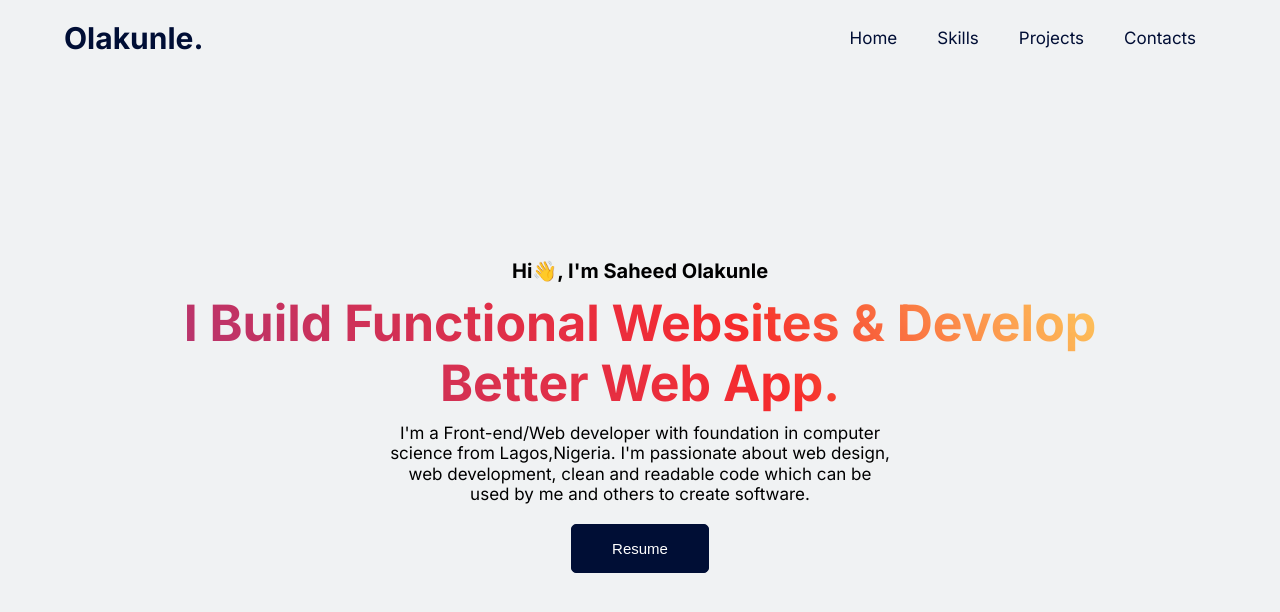
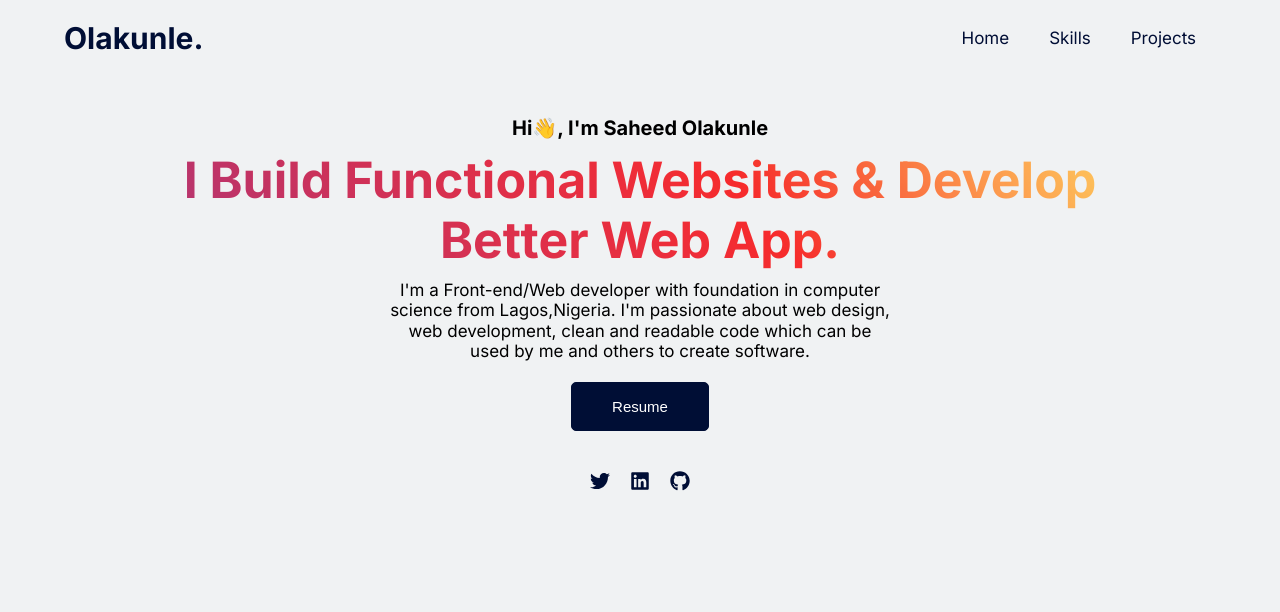
Before and after one commit to olakunle-exxdee/portfolio1.1, a React (Create React App) app: page / in a window 1280 px wide. Shown: the top 612 px of the page. Built offline with nearby package versions, Linux system fonts and the light colour scheme.

Commit message:
removed-animation

```diff
--- a/src/App.js
+++ b/src/App.js
@@ -1,7 +1,6 @@
 import "./App.scss";
 import { BrowserRouter, Route, Switch } from "react-router-dom";
 import About from "./components/about/About";
-import Footer from "./components/footer/Footer";
 import Hero from "./components/hero/Hero";
 import Nav from "./components/nav/Nav";
 import Projects from "./components/projects/Projects";
@@ -15,7 +14,6 @@ function App() {
           <Route path="/" exact component={Hero} />
           <Route path="/skills" component={About} />
           <Route path="/projects" component={Projects} />
-          <Route path="/footer" component={Footer} />
         </Switch>
       </BrowserRouter>
     </div>
--- a/src/components/footer/Footer.js
+++ /dev/null
@@ -1,37 +0,0 @@
-import React from "react";
-import { FaTwitter, FaLinkedin, FaGithub } from "react-icons/fa";
-import "./Footer.scss";
-
-const Footer = () => {
-  return (
-    <footer className="footer" id="footer">
-      <div className="footer-wrapper">
-        <div className="links">
-          <a
-            href="https://twitter.com/olakunle_exxdee"
-            target="_blank"
-            rel="noreferrer"
-          >
-            <FaTwitter className="footer-links" />
-          </a>
-          <a
-            href="https://www.linkedin.com/in/saheed-olakunle-ogunsolu-2a5578198/"
-            target="_blank"
-            rel="noreferrer"
-          >
-            <FaLinkedin className="footer-links" />
-          </a>
-          <a
-            href="https://github.com/olakunle-exxdee"
-            target="_blank"
-            rel="noreferrer"
-          >
-            <FaGithub className="footer-links" />
-          </a>
-        </div>
-      </div>
-    </footer>
-  );
-};
-
-export default Footer;
--- a/src/components/footer/Footer.scss
+++ /dev/null
@@ -1,23 +0,0 @@
-.footer {
-  background: #fafbfc;
-  padding: 4rem 0;
-  a {
-    font-size: 2rem;
-    color: #000e35;
-  }
-
-  .footer-wrapper {
-    width: 100%;
-    margin: 0 auto;
-    max-width: 120rem;
-    padding: 0 2.4rem;
-
-    .links {
-      display: flex;
-      align-items: center;
-      justify-content: space-between;
-      max-width: 100px;
-      margin: 0 auto;
-    }
-  }
-}
--- a/src/components/hero/Hero.js
+++ b/src/components/hero/Hero.js
@@ -1,4 +1,5 @@
 import "./Hero.scss";
+import { FaTwitter, FaLinkedin, FaGithub } from "react-icons/fa";
 
 const Hero = () => {
   return (
@@ -22,6 +23,33 @@ const Hero = () => {
           </div>
         </div>
       </div>
+      <footer className="footer" id="footer">
+        <div className="footer-wrapper">
+          <div className="links">
+            <a
+              href="https://twitter.com/olakunle_exxdee"
+              target="_blank"
+              rel="noreferrer"
+            >
+              <FaTwitter className="footer-links" />
+            </a>
+            <a
+              href="https://www.linkedin.com/in/saheed-olakunle-ogunsolu-2a5578198/"
+              target="_blank"
+              rel="noreferrer"
+            >
+              <FaLinkedin className="footer-links" />
+            </a>
+            <a
+              href="https://github.com/olakunle-exxdee"
+              target="_blank"
+              rel="noreferrer"
+            >
+              <FaGithub className="footer-links" />
+            </a>
+          </div>
+        </div>
+      </footer>
     </section>
   );
 };
--- a/src/components/hero/Hero.scss
+++ b/src/components/hero/Hero.scss
@@ -63,9 +63,18 @@
   }
 }
 
-.hero {
-  height: 80vh;
-  display: flex;
-  justify-content: center;
-  align-items: center;
+.footer {
+  padding: 4rem 0;
+  a {
+    font-size: 2rem;
+    color: #000e35;
+  }
+
+  .links {
+    display: flex;
+    align-items: center;
+    justify-content: space-between;
+    max-width: 100px;
+    margin: 0 auto;
+  }
 }
--- a/src/components/nav/Nav.js
+++ b/src/components/nav/Nav.js
@@ -40,9 +40,6 @@ const Nav = () => {
             <Link to="/projects">
               <li>Projects</li>
             </Link>
-            <Link to="/footer">
-              <li>Contacts</li>
-            </Link>
           </ul>
         </div>
       </nav>
--- a/src/components/nav/Nav.scss
+++ b/src/components/nav/Nav.scss
@@ -18,14 +18,12 @@
       }
     }
     .hamburger {
-      cursor: pointer;
       .openclose {
         display: inline-block;
         font-size: 2rem;
         background: transparent;
         outline: none;
         border: none;
-        transition: all 200ms ease-in;
         @media only screen and (min-width: 44em) {
           display: none;
         }
@@ -36,13 +34,15 @@
   &__two {
     transition: all 400ms ease-in;
     text-align: center;
+    background: #fff;
+    width: 100%;
     height: 0;
     overflow: hidden;
-    transition: all 200ms ease-in;
+
+    // border: 2px solid black;
+
     &.open {
       height: auto;
-      overflow-y: hidden;
-      transition: all 200ms ease-in;
     }
     .links {
       li {
```
Also changed, not shown: 2 other files (tests, documents, lock files or other folders).
